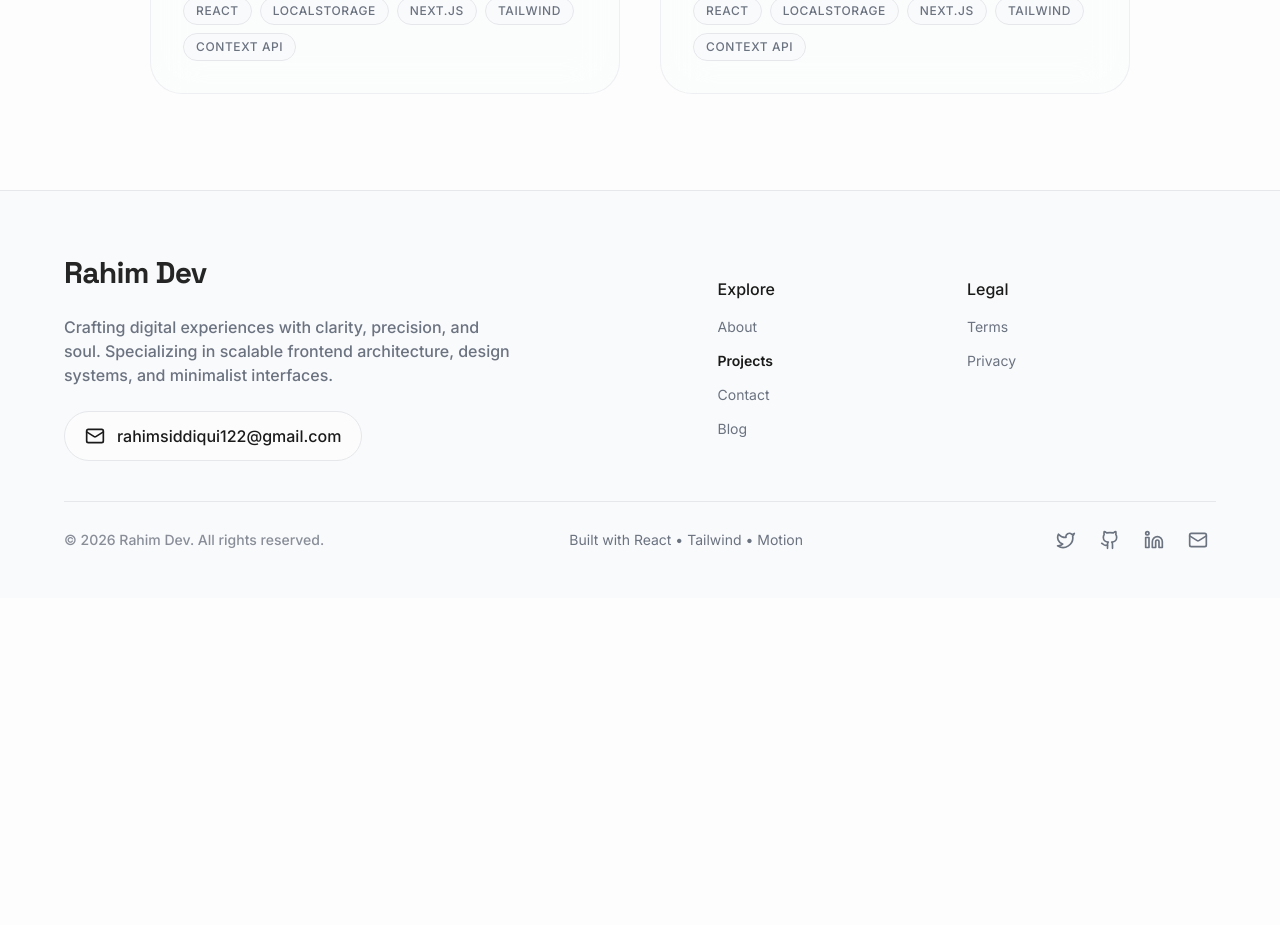
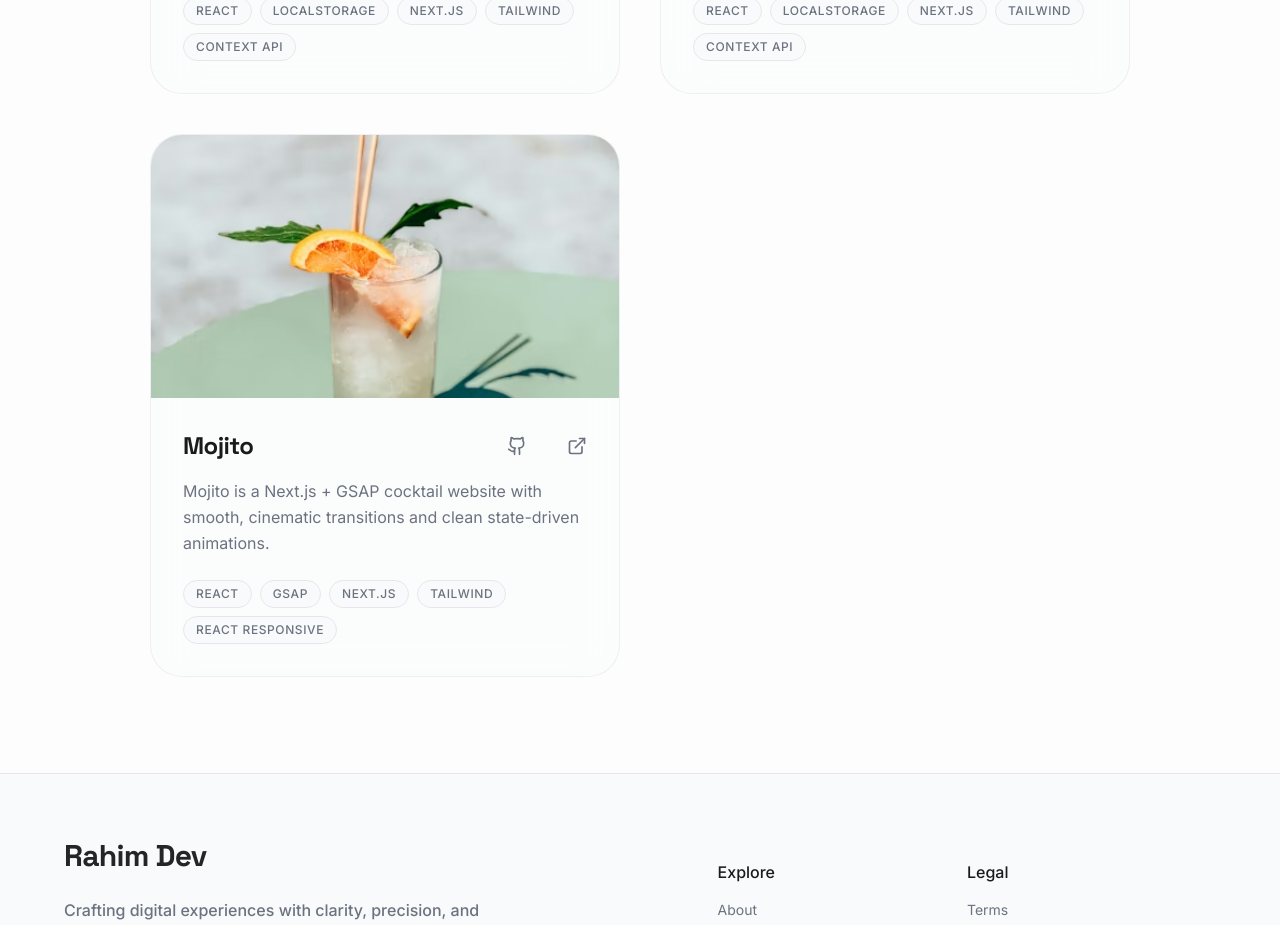
Before and after one commit to Rahimsiddiqui/Portfolio, a React (Vite) app: page /projects in a window 1280 px wide. Shown: the part 1960-2885 px from the top of the page. Before the commit the page ends 2558 px from the top, so only its background shows below. Built offline with nearby package versions, Linux system fonts and the light colour scheme.

Commit message:
Added Mojito Project

```diff
--- a/src/data/projects.ts
+++ b/src/data/projects.ts
@@ -67,4 +67,13 @@ export const projects: Project[] = [
       "Context API",
     ],
   },
+  {
+    title: "Mojito",
+    description:
+      "Mojito is a Next.js + GSAP cocktail website with smooth, cinematic transitions and clean state-driven animations.",
+    image: "/images/mojito.avif",
+    link: "https://coctail-landing.vercel.app",
+    github: "https://github.com/rahimsiddiqui/cocktail_landing",
+    technologies: ["React", "GSAP", "Next.js", "Tailwind", "React Responsive"],
+  },
 ];
```
Also changed, not shown: public/images/mojito.avif (added).
